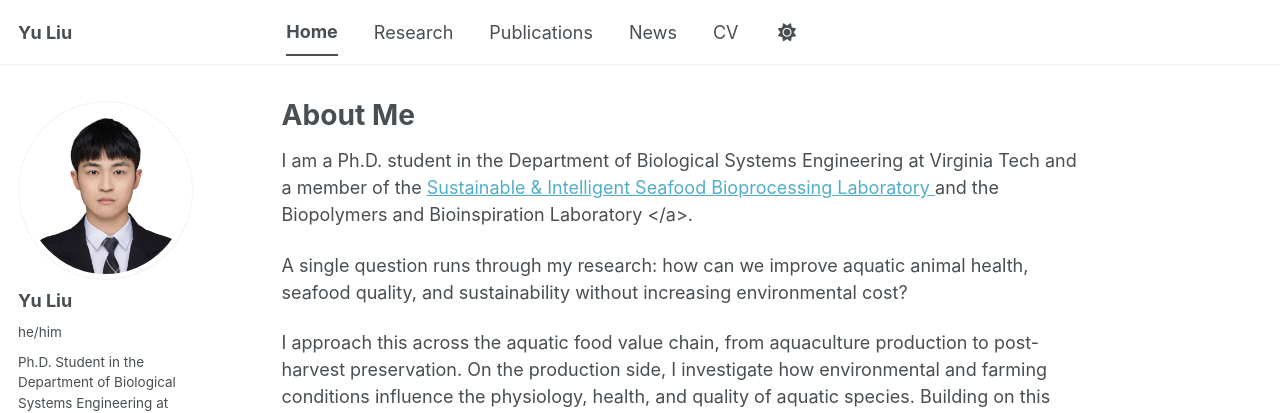
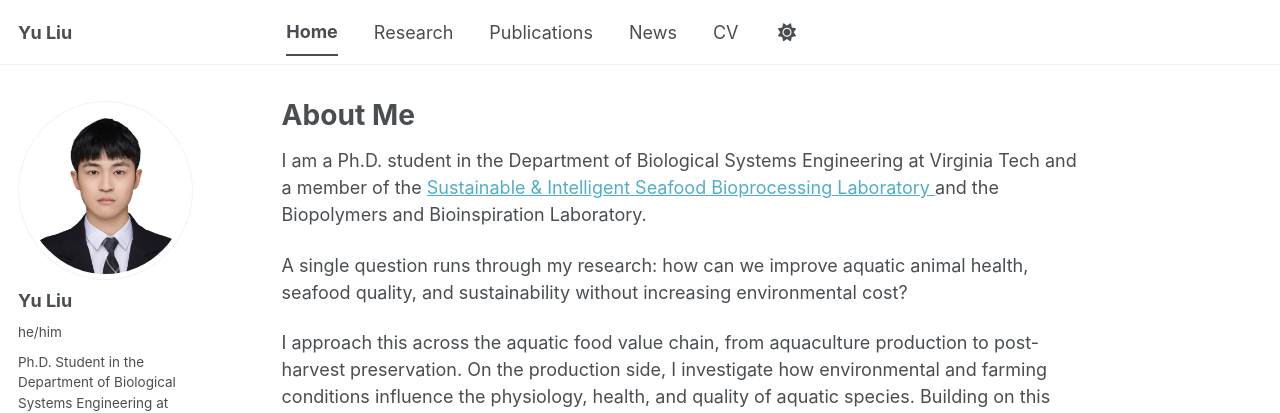
Before and after one commit to yuliu0322/yuliu0322.github.io, a Jekyll site: the page built from _pages/about.md, in a window 1280 px wide and 1254 px high. Shown: the top 413 px of the window. Built offline with Jekyll 4.4.1, drawn with Linux system fonts in a browser that asks for light colours; some web fonts are replaced; a script bundle is joined from its source files by our own code; library files that are not in the unit come from our copies.

Commit message:
Update about.md

```diff
--- a/_pages/about.md
+++ b/_pages/about.md
@@ -22,8 +22,7 @@ I am a Ph.D. student in the Department of Biological Systems Engineering at Virg
 <a href="https://sites.google.com/view/yimingfeng" target="_blank" rel="noopener noreferrer">
 Sustainable &amp; Intelligent Seafood Bioprocessing Laboratory
 </a>
-and the Biopolymers and Bioinspiration Laboratory
-</a>.
+and the Biopolymers and Bioinspiration Laboratory.
 
 A single question runs through my research: how can we improve aquatic animal health, seafood quality, and sustainability without increasing environmental cost?
 
```
